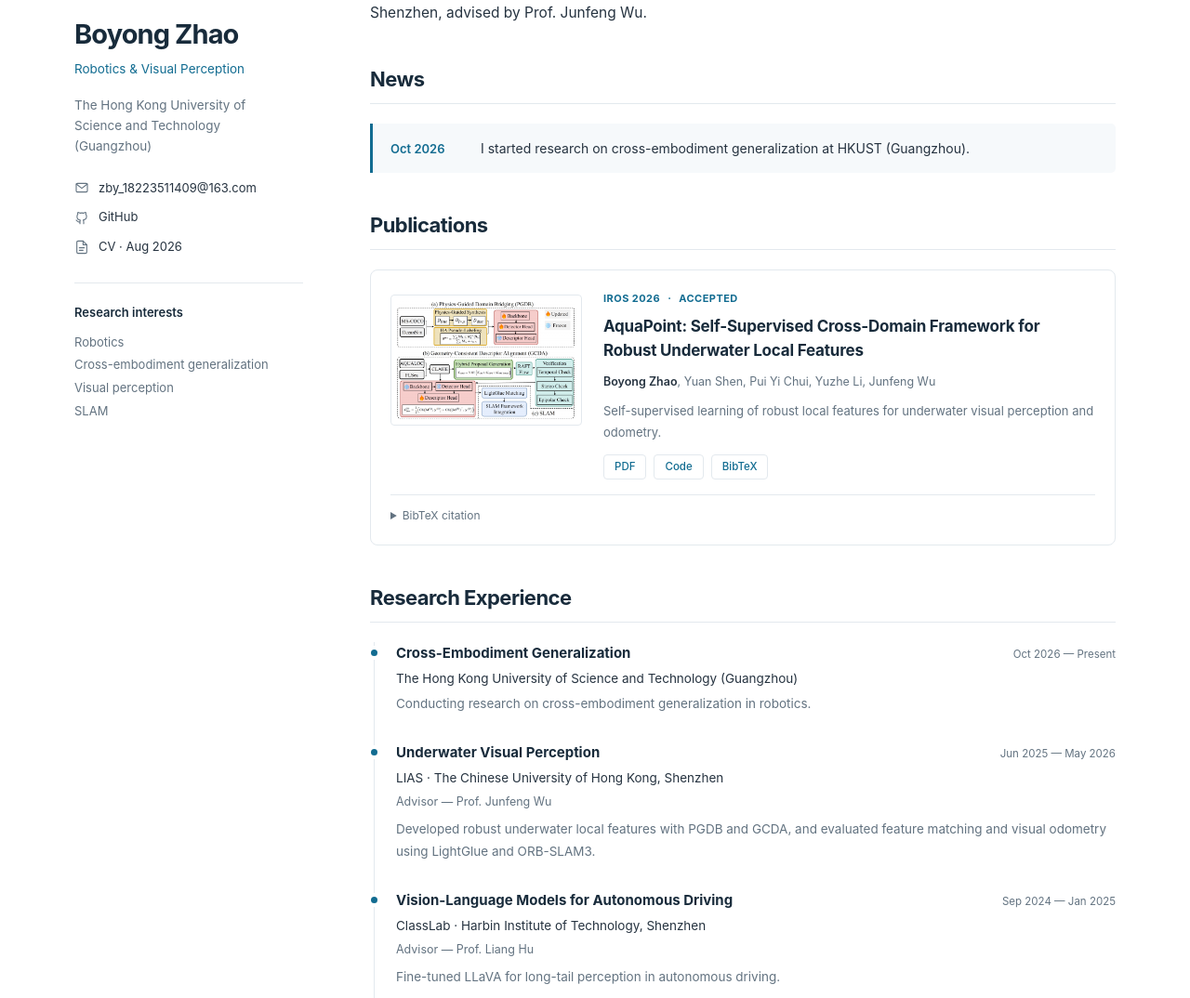
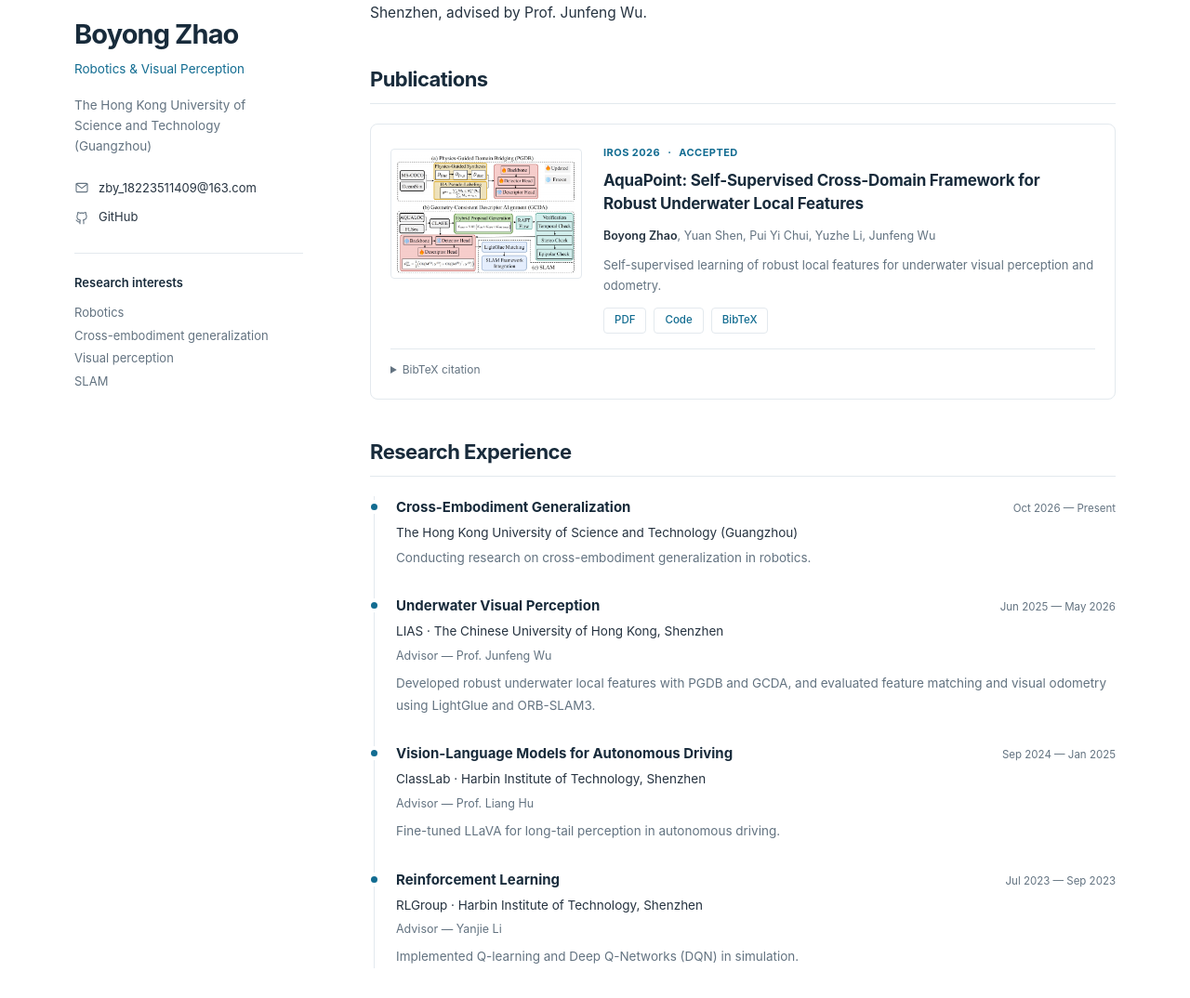
Before and after one commit to LikeBGN/LikeBGN.github.io, a Jekyll site: the page built from _pages/about.md, in a window 1280 px wide and 1400 px high, cut to the strip 326-1400 px from the top of the window. Shown: the whole strip at 93% size. Built offline with Jekyll 4.4.1, drawn with Linux system fonts in a browser that asks for light colours.

Commit message:
Remove CV download and News section

```diff
--- a/_layouts/academic-home.html
+++ b/_layouts/academic-home.html
@@ -28,7 +28,6 @@
     <svg class="icon-definitions" xmlns="http://www.w3.org/2000/svg" aria-hidden="true">
       <symbol id="icon-mail" viewBox="0 0 24 24"><rect x="3" y="5" width="18" height="14" rx="2"/><path d="m3 6 9 7 9-7"/></symbol>
       <symbol id="icon-github" viewBox="0 0 24 24"><path d="M9 19c-4.3 1.3-4.3-2-6-2.5M15 22v-3.4a3 3 0 0 0-.8-2.3c2.7-.3 5.5-1.3 5.5-6a4.7 4.7 0 0 0-1.3-3.2 4.3 4.3 0 0 0-.1-3.2s-1-.3-3.3 1.2a11.4 11.4 0 0 0-6 0C6.7 3.6 5.7 3.9 5.7 3.9a4.3 4.3 0 0 0-.1 3.2 4.7 4.7 0 0 0-1.3 3.3c0 4.7 2.8 5.7 5.5 6a3 3 0 0 0-.8 2.2V22"/></symbol>
-      <symbol id="icon-document" viewBox="0 0 24 24"><path d="M14 2H6a2 2 0 0 0-2 2v16a2 2 0 0 0 2 2h12a2 2 0 0 0 2-2V8Z"/><path d="M14 2v6h6M8 13h8M8 17h6"/></symbol>
       <symbol id="icon-sun" viewBox="0 0 24 24"><circle cx="12" cy="12" r="4"/><path d="M12 2v2m0 16v2M2 12h2m16 0h2M4.9 4.9l1.4 1.4m11.4 11.4 1.4 1.4m0-14.2-1.4 1.4M6.3 17.7l-1.4 1.4"/></symbol>
       <symbol id="icon-moon" viewBox="0 0 24 24"><path d="M20.8 13.1A9 9 0 0 1 10.9 3.2a9 9 0 1 0 9.9 9.9Z"/></symbol>
     </svg>
@@ -38,7 +37,6 @@
         <a class="site-name" href="#about">Boyong Zhao<span class="name-dot" aria-hidden="true">.</span></a>
         <nav class="section-nav" aria-label="Main navigation">
           <a href="#about">About</a>
-          <a href="#news">News</a>
           <a href="#publications">Publications</a>
           <a href="#research">Research</a>
           <a href="#education">Education</a>
@@ -61,7 +59,6 @@
           <div class="contact-links">
             <a class="email-link" href="mailto:zby_18223511409@163.com"><svg class="icon" aria-hidden="true"><use href="#icon-mail"></use></svg><span>zby_18223511409@163.com</span></a>
             <a href="https://github.com/LikeBGN"><svg class="icon" aria-hidden="true"><use href="#icon-github"></use></svg><span>GitHub</span></a>
-            <a href="{{ '/files/CV.pdf' | relative_url }}" aria-label="Curriculum Vitae, August 2026"><svg class="icon" aria-hidden="true"><use href="#icon-document"></use></svg><span>CV · Aug 2026</span></a>
           </div>
           <div class="interests">
             <h2>Research interests</h2>
@@ -80,14 +77,6 @@
           <h2 id="about-heading">About</h2>
           <p>I am currently conducting research on <strong>cross-embodiment generalization</strong> at The Hong Kong University of Science and Technology (Guangzhou). My research interests span robotics, visual perception, and SLAM.</p>
           <p>I received my B.Eng. in Automation from Harbin Institute of Technology, Shenzhen, in July 2025. From June 2025 to May 2026, I worked on underwater visual perception at LIAS, The Chinese University of Hong Kong, Shenzhen, advised by Prof. Junfeng Wu.</p>
-        </section>
-
-        <section id="news" class="content-section news-section" aria-labelledby="news-heading">
-          <h2 id="news-heading">News</h2>
-          <div class="news-item">
-            <time datetime="2026-10">Oct 2026</time>
-            <p>I started research on cross-embodiment generalization at HKUST (Guangzhou).</p>
-          </div>
         </section>
 
         <section id="publications" class="content-section" aria-labelledby="publications-heading">
--- a/assets/css/academic-home.css
+++ b/assets/css/academic-home.css
@@ -374,29 +374,6 @@ strong {
 
 .about-section p:last-child {
   margin-bottom: 0;
-}
-
-.news-item {
-  display: grid;
-  grid-template-columns: 82px minmax(0, 1fr);
-  gap: 15px;
-  padding: 15px 19px;
-  border-left: 3px solid var(--accent);
-  border-radius: 0 5px 5px 0;
-  background: var(--surface);
-}
-
-.news-item time {
-  padding-top: 1px;
-  color: var(--accent);
-  font-size: 13px;
-  font-weight: 600;
-}
-
-.news-item p {
-  margin: 0;
-  font-size: 14px;
-  line-height: 1.7;
 }
 
 .publication-card {
@@ -932,20 +909,6 @@ strong {
     line-height: 1.85;
   }
 
-  .news-item {
-    grid-template-columns: 65px minmax(0, 1fr);
-    gap: 12px;
-    padding: 13px 14px;
-  }
-
-  .news-item time {
-    font-size: 11px;
-  }
-
-  .news-item p {
-    font-size: 12.5px;
-  }
-
   .publication-card {
     grid-template-columns: minmax(0, 1fr);
     padding: 17px;
```
Also changed, not shown: 1 other file.
